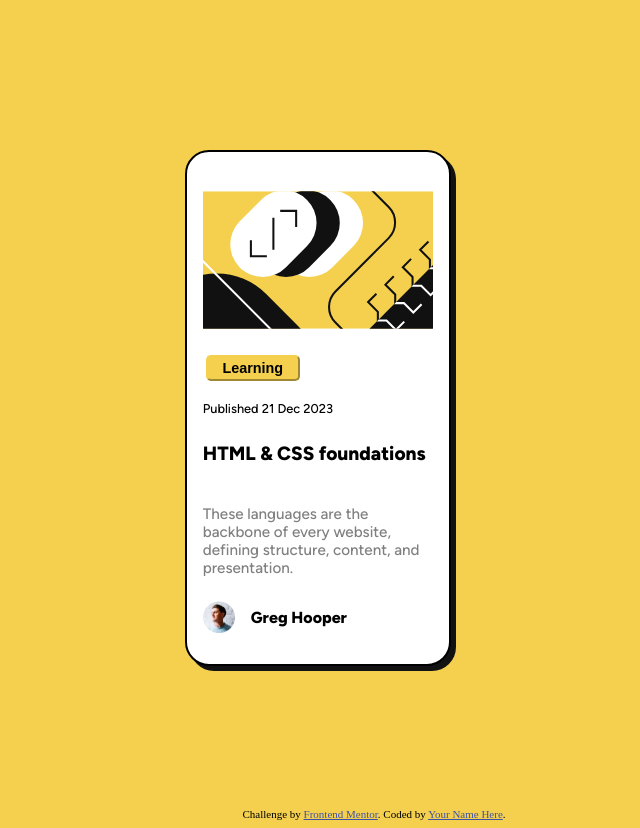
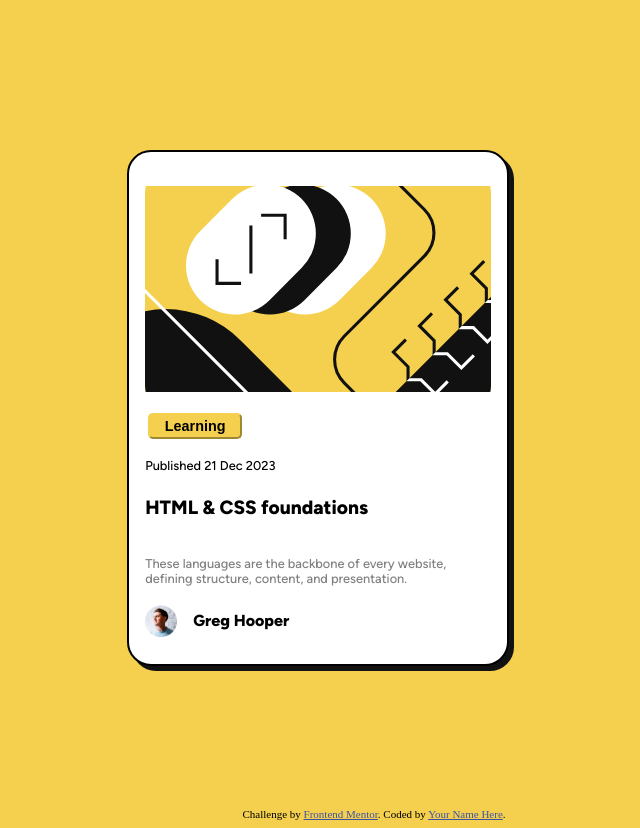
Before and after one commit to WarLoRDlArS/blog-preview-card-main, a plain HTML site: page index.html in a window 1280 px wide. Shown: the whole page, without its empty margins (266-906 px from the left). Drawn offline with Linux system fonts and the light colour scheme; a web font is replaced by a local one.

Commit message:
some changes in desc fonts

```diff
--- a/style.css
+++ b/style.css
@@ -41,7 +41,7 @@
 }
 
 @media (min-width: 1024px) {
-    .main-card { width: 20%;}
+    .main-card { width: 30%;}
 }
 
 .main-card:hover{
@@ -97,7 +97,7 @@
 .desc {
     color: hsl(0, 0%, 50%);
     font-weight: 500;
-    font-size: 95%;
+    font-size: 80%;
 }
 
 .writer {
```
